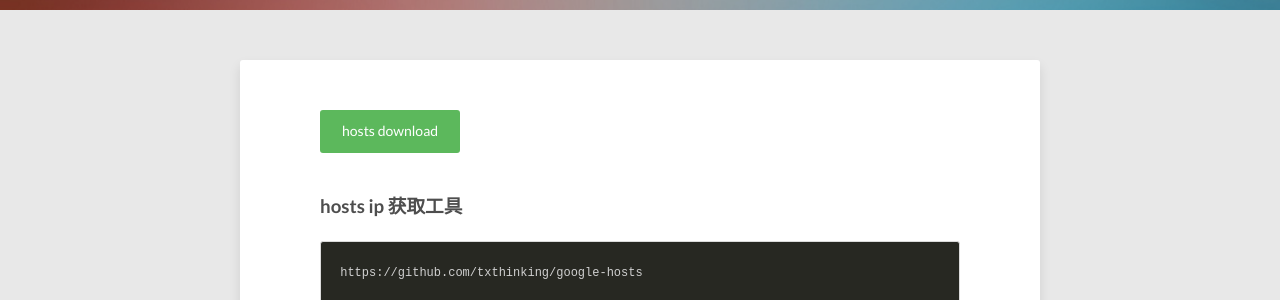
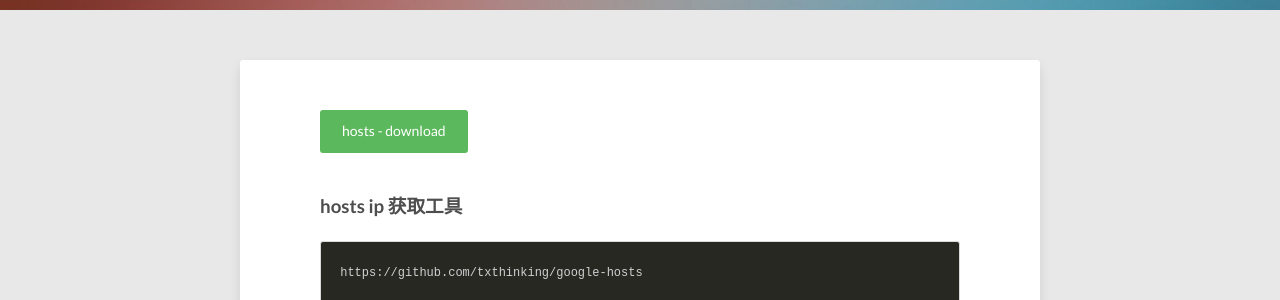
Before and after one commit to tengbinlive/tengbinlive.github.io, a Jekyll site: the page built from _posts/2016-04-11-live.md, in a window 1280 px wide and 900 px high. Shown: the part 390-690 px from the top of the window. Built offline with Jekyll 4.4.1, drawn with Linux system fonts in a browser that asks for light colours; nearby versions of some CDN libraries.

Commit message:
no message

```diff
--- a/_posts/2016-04-11-live.md
+++ b/_posts/2016-04-11-live.md
@@ -8,7 +8,7 @@ image:
   feature: abstract-3.jpg
 ---
 
-<div markdown="0"><a href="http://tengbinlive.github.io/hosts/hosts" class="btn btn-success">hosts  download</a></div>
+<div markdown="0"><a href="http://tengbinlive.github.io/hosts/hosts" class="btn btn-success">hosts - download</a></div>
 
 ### hosts ip 获取工具
 {% highlight html %}
```
